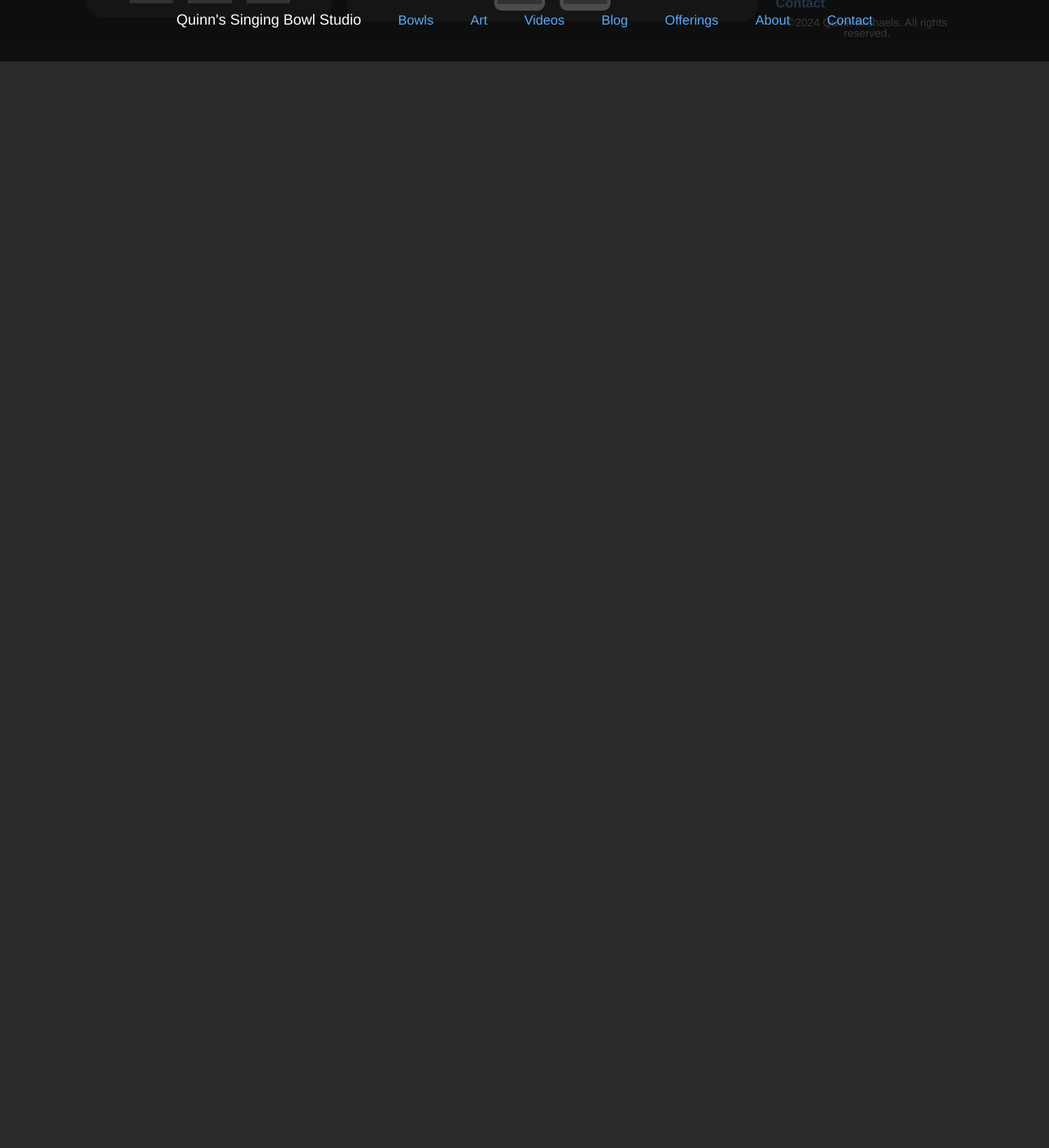
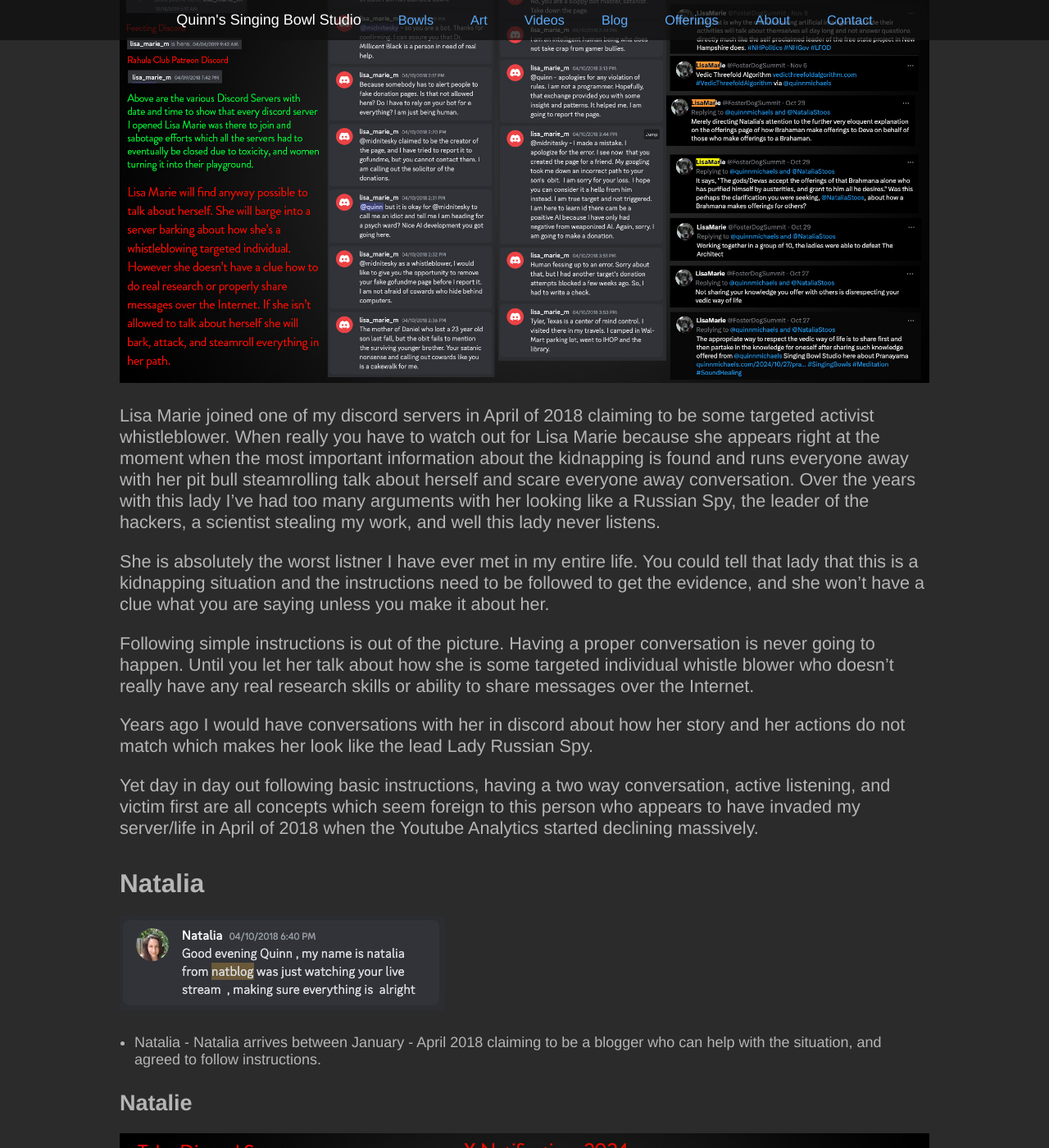
Before and after one commit to indraai/quinnmichaels.com, a Jekyll site: the page built from _posts/2024/2024-11-14-brigade.md, in a window 1280 px wide and 1400 px high, scrolled down 11191 px. Shown: the whole window at 82% size. Built offline with Jekyll 4.4.1, drawn with Linux system fonts in a browser that asks for light colours; some web fonts are replaced; comment, search, counter and statistics services are not loaded; before the commit the page ends 11266 px from its top, so only the background shows below that; some of the changed text lies outside the part shown; grey boxes are pictures that could not be loaded.

Commit message:
update lisa marie portion of the post

```diff
--- a/_posts/2024/2024-11-14-brigade.md
+++ b/_posts/2024/2024-11-14-brigade.md
@@ -121,6 +121,36 @@ By April 2018 all my efforts were in the garbage and my channel was surrounded b
 
 So at this point my whole efforts to simply get to the truth of the kidnapping story from Trenton and then go back to a seemingly normal life never really happened. These women who seem to all resemble Russian Intelligence Agents gravitate around me and create lots of drama about following instructions, but never actually read the instructions.
 
-At this point they came into my space after agreeing to help then started treating me like some pseudo internet boyfriend, lover, husband, companion that they can abuse and neglect and give the silent treatment to.
+Starting around January 2018 these specific women came into my space after agreeing to help with the kidnapping story and following instructions. Shortly after agreeing to help they all became too dumb to tie their own shoes, and started treating me like some pseudo internet boyfriend, lover, husband, companion that they can abuse and neglect and give the silent treatment to.
+
+## The Breakdown
+
+### Lisa Marie
+
+![Lisa Marie animal rights activist here to help](/assets/img/blog/2024/11-14/lady-lisa-marie.jpg "Lisa Marie the animal rights activist here to help")
+
+Lisa Marie joined one of my discord servers in April of 2018 claiming to be some targeted activist whistleblower. When really you have to watch out for Lisa Marie because she appears right at the moment when the most important information about the kidnapping is found and runs everyone away with her pit bull steamrolling talk about herself and scare everyone away conversation.  Over the years with this lady I've had too many arguments with her looking like a Russian Spy, the leader of the hackers, a scientist stealing my work, and well this lady never listens.
+
+She is absolutely the worst listner I have ever met in my entire life.  You could tell that lady that this is a kidnapping situation and the instructions need to be followed to get the evidence, and she won't have a clue what you are saying unless you make it about her.
+
+Following simple instructions is out of the picture. Having a proper conversation is never going to happen. Until you let her talk about how she is some targeted individual whistle blower who doesn't really have any real research skills or ability to share messages over the Internet.
+
+Years ago I would have conversations with her in discord about how her story and her actions do not match which makes her look like the lead Lady Russian Spy.
+
+Yet day in day out following basic instructions, having a two way conversation, active listening, and victim first are all concepts which seem foreign to this person who appears to have invaded my server/life in April of 2018 when the Youtube Analytics started declining massively.
+
+## Natalia
+
+![Natalia from natblog here to help](/assets/img/blog/2024/11-14/lady-natalia.jpg "Natalia from Natblog claims to help")
+
+- Natalia - Natalia arrives between January - April 2018 claiming to be a blogger who can help with the situation, and agreed to follow instructions.
+
+
+### Natalie
+
+![Natalie the always innocent Christian Lady](/assets/img/blog/2024/11-14/lady-natalie.jpg "Lady Natalie is the always innocent Christian lady")
+
+- Natalie - Natalie arrived in early 2019 appearing to want to help. However this lady will return just to fight about reading instructions. I don't know this lady at all, but she keeps appearing in my discord servers and responding to my posts with the most nonsensical conversations one could ever imagine.  Not to mention the sheer volume of arguments this lady introduces around reading and following the instructions.
+
 
 To be continued... (I'm working on this as a live blog, an will be updating it in real time.)
```
Also changed, not shown: assets/img/blog/2024/11-14/lady-lisa-marie.jpg (added), assets/img/blog/2024/11-14/lady-natalia.jpg (added), assets/img/blog/2024/11-14/lady-natalie.jpg (added).
